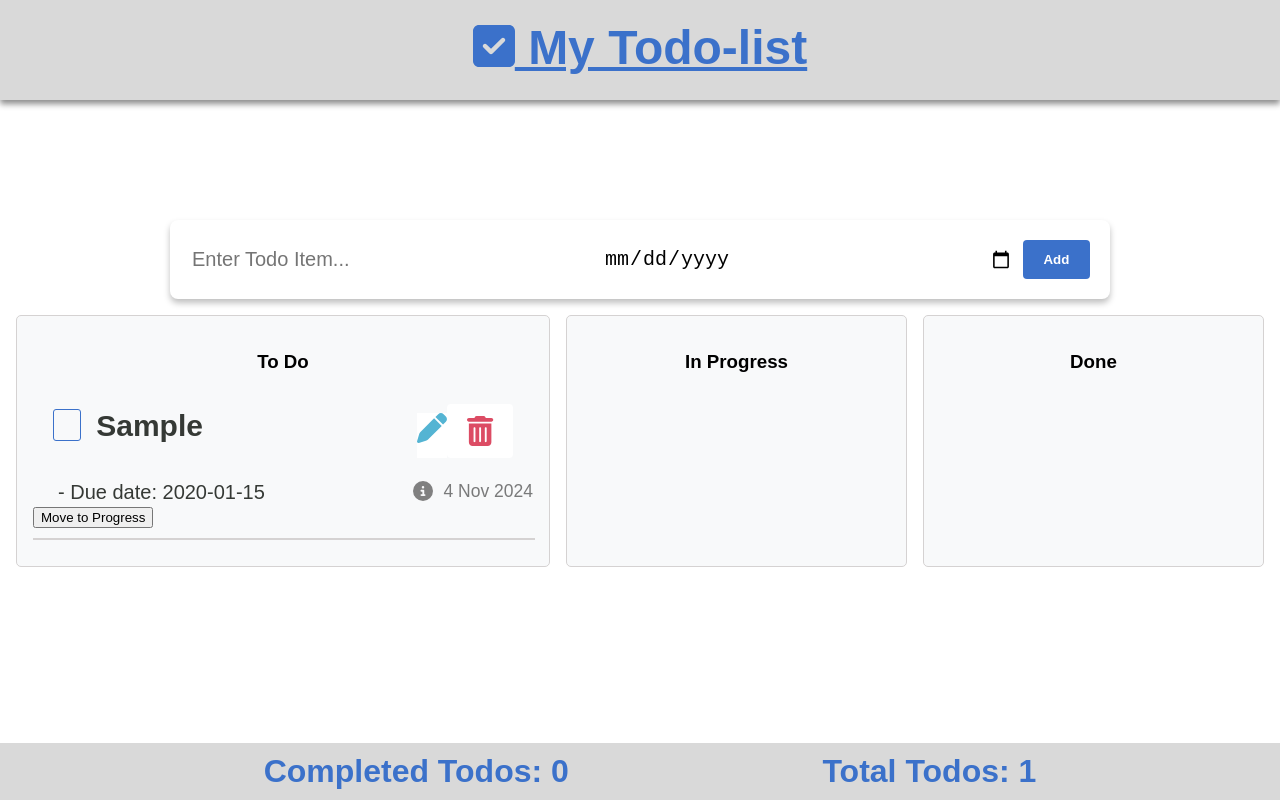
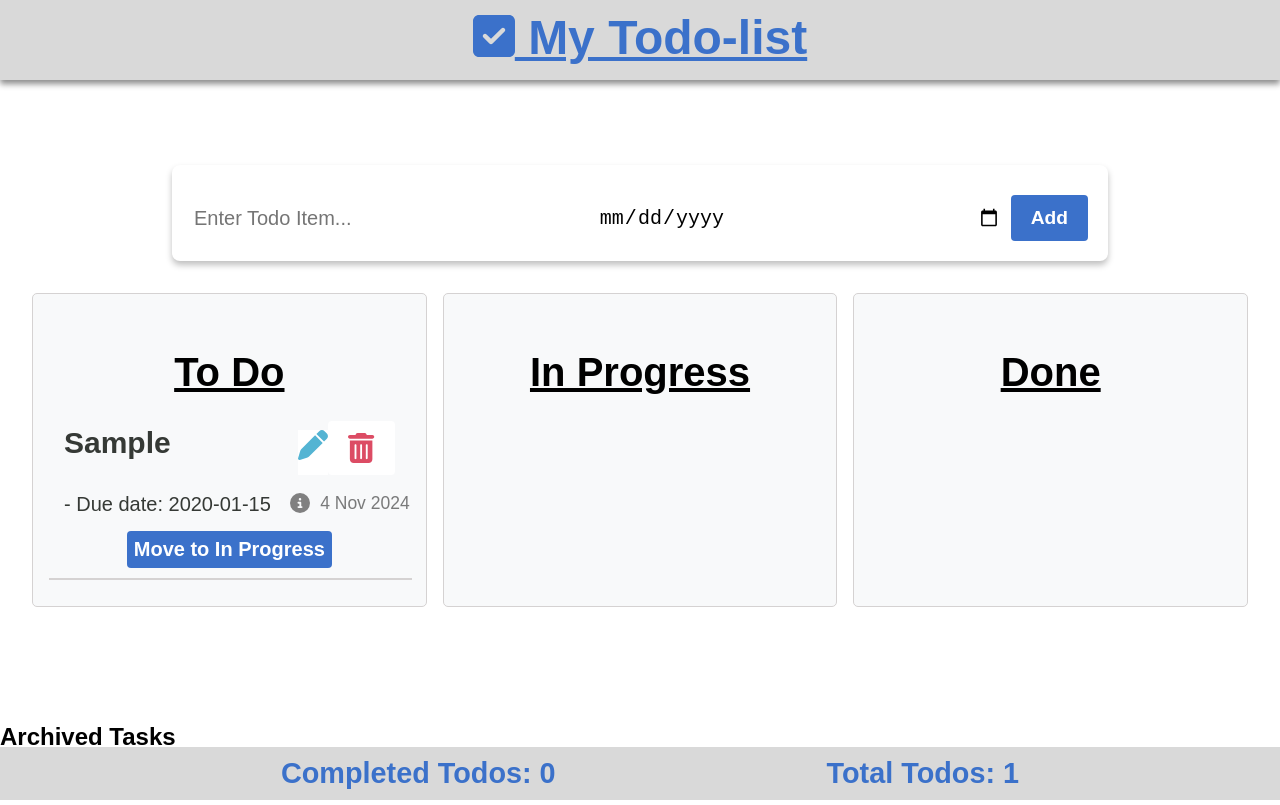
Before and after one commit to Wessam18/Todo-list-app, a React (Vite) app: page / in a window 1280 px wide. Both pictures are taken after typing "Sample", "2020-01-15" into the empty fields and a click on the button "Add". Built offline with nearby package versions, Linux system fonts and the light colour scheme.

Commit message:
add archive component

```diff
--- /dev/null
+++ b/src/components/Archive.jsx
@@ -0,0 +1,17 @@
+export default function Archive({ archive }) {
+    return (
+      <div className="archive-section">
+        <h2>Archived Tasks</h2>
+        {archive.length > 0 ? (
+          archive.map((item) => (
+            <div key={item.id} className="archived-item">
+              <span>{item.name}</span>
+              <span className="archived-date">{`Archived on: ${item.createdDate}`}</span>
+            </div>
+          ))
+        ) : (
+          <p>No tasks archived yet.</p>
+        )}
+      </div>
+    );
+  }
--- a/src/components/Todo.jsx
+++ b/src/components/Todo.jsx
@@ -1,18 +1,23 @@
-// TodoList.js
 import { useEffect, useState } from "react";
 import TodoItem from "./TodoItem";
 import EditTodoModal from "./EditTodoModal";
+import Archive from "./Archive";
 
 export default function TodoList({ todos, setTodos }) {
   const [todo, setTodo] = useState({ id: Date.now(), name: "", done: false, dueDate: "", createdDate: "", status: "todo" });
   const [editingTodo, setEditingTodo] = useState(null);
   const [isEditModalOpen, setIsEditModalOpen] = useState(false);
+  const [archive, setArchive] = useState(() => JSON.parse(localStorage.getItem("archive")) || []); // Load archive from localStorage
 
   const formatDate = (date) => `${date.getDate()} ${date.toLocaleString('default', { month: 'short' })} ${date.getFullYear()}`;
 
   useEffect(() => {
     localStorage.setItem("todos", JSON.stringify(todos));
   }, [todos]);
+
+  useEffect(() => {
+    localStorage.setItem("archive", JSON.stringify(archive));
+  }, [archive]);
 
   function handleSubmit(e) {
     e.preventDefault();
@@ -27,13 +32,14 @@ export default function TodoList({ todos, setTodos }) {
   }
 
   function handleDelete(item) {
+    setArchive([...archive, item]); // Move deleted task to archive
     setTodos(todos.filter((todo) => todo.id !== item.id));
   }
 
   function handleCheckboxClick(item) {
-    setTodos(todos.map((todo) =>
-      todo.id === item.id ? { ...todo, done: !todo.done } : todo
-    ));
+    if (item.status !== "done") {
+      setTodos(todos.map((todo) => todo.id === item.id ? { ...todo, done: !todo.done } : todo));
+    }
   }
 
   function openEditModal(item) {
@@ -48,9 +54,7 @@ export default function TodoList({ todos, setTodos }) {
 
   function handleEditSubmit(e) {
     e.preventDefault();
-    setTodos(todos.map((todo) =>
-      todo.id === editingTodo.id ? { ...editingTodo } : todo
-    ));
+    setTodos(todos.map((todo) => todo.id === editingTodo.id ? { ...editingTodo } : todo));
     setIsEditModalOpen(false);
     setEditingTodo(null);
   }
@@ -58,9 +62,13 @@ export default function TodoList({ todos, setTodos }) {
   // Function to change task status
   function advanceStatus(item) {
     const newStatus = item.status === "todo" ? "in-progress" : item.status === "in-progress" ? "done" : "todo";
-    setTodos(todos.map((todo) =>
-      todo.id === item.id ? { ...todo, status: newStatus } : todo
-    ));
+    setTodos(todos.map((todo) => todo.id === item.id ? { ...todo, status: newStatus, done: newStatus === "done" } : todo));
+  }
+
+  // Function to move a task from "Done" to "Archive"
+  function moveToArchive(item) {
+    setArchive([...archive, item]);
+    setTodos(todos.filter((todo) => todo.id !== item.id));
   }
 
   const columns = {
@@ -91,6 +99,7 @@ export default function TodoList({ todos, setTodos }) {
                 onCheckboxClick={handleCheckboxClick}
                 onEdit={openEditModal}
                 advanceStatus={advanceStatus}
+                moveToArchive={item.status === "done" ? moveToArchive : null} // Only pass moveToArchive for "Done" items
               />
             ))}
           </div>
@@ -105,6 +114,8 @@ export default function TodoList({ todos, setTodos }) {
           closeModal={() => setIsEditModalOpen(false)}
         />
       )}
+
+      <Archive archive={archive} />
     </>
   );
 }
--- a/src/components/TodoItem.jsx
+++ b/src/components/TodoItem.jsx
@@ -1,14 +1,15 @@
 import { FontAwesomeIcon } from '@fortawesome/react-fontawesome';
 import { faTrashCan, faPen, faCircleInfo, faSquareCheck, faSquare } from '@fortawesome/free-solid-svg-icons';
 
-export default function TodoItem({ item, onDelete, onCheckboxClick, onEdit, advanceStatus }) {
+export default function TodoItem({ item, onDelete, onEdit, advanceStatus, moveToArchive }) {
   return (
     <div className="item">
       <div className="item-name">
         <div className="check-title">
+          {/* Only render checkbox and "completed" class for tasks in "done" status */}
+          {item.status === "done" && (
             <FontAwesomeIcon
               icon={item.done ? faSquareCheck : faSquare}
-            onClick={() => onCheckboxClick(item)}
               className="checkbox-icon"
               style={{
                 color: item.done ? 'rgb(59, 113, 202, 1)' : 'transparent',
@@ -18,19 +19,17 @@ export default function TodoItem({ item, onDelete, onCheckboxClick, onEdit, adva
                 marginRight: '15px'
               }}
             />
-          <span
-            className={item.done ? "completed" : ""}
-            onClick={() => onCheckboxClick(item)}
-          >
-            {item.name}
-          </span>
+          )}
+          <span className={item.status === "done" && item.done ? "completed" : ""}>{item.name}</span>
         </div>
         <span>
+          {item.status !== "done" && (
             <FontAwesomeIcon
               icon={faPen}
               onClick={() => onEdit(item)}
               className="edit-btn"
             />
+          )}
           <FontAwesomeIcon
             icon={faTrashCan}
             onClick={() => onDelete(item)}
@@ -50,12 +49,18 @@ export default function TodoItem({ item, onDelete, onCheckboxClick, onEdit, adva
           <span className="created-date">{`${item.createdDate}`}</span>
         </div>
       </div>
-      {/* Conditional button rendering based on task status */}
-      {item.status !== "done" && (
-        <button onClick={() => advanceStatus(item)} className="status-btn">
-          {item.status === "todo" ? "Move to Progress" : "Move to Done"}
-        </button>
+
+      {/* Conditionally render buttons based on task status */}
+      {item.status === "todo" && (
+        <button onClick={() => advanceStatus(item)} className="move-btn">Move to In Progress</button>
       )}
+      {item.status === "in-progress" && (
+        <button onClick={() => advanceStatus(item)} className="move-btn">Move to Done</button>
+      )}
+      {item.status === "done" && (
+        <button onClick={() => moveToArchive(item)} className="archive-btn">Move to Archive</button>
+      )}
+
       <hr className="line" />
     </div>
   );
--- a/src/styles/style.css
+++ b/src/styles/style.css
@@ -9,7 +9,7 @@ body {
     text-align: center;
     font-weight: bold;
     height: 60px;
-    padding: 20px;
+    padding: 10px;
     font-size: 3em;
     box-shadow: 0 4px 6px rgba(0, 0, 0, 0.45);
     text-decoration: underline;
@@ -20,10 +20,11 @@ body {
     background-color: white;
     border-radius: 8px;
     padding: 20px;
-    width: 900px;
+    width: 90%;
+    max-width: 900px;
     margin: 0 auto;
-    margin-top: 120px;
-    box-shadow: 0 4px 6px rgb(0, 0, 0, 0.25);
+    margin-top: 85px;
+    box-shadow: 0 4px 6px rgba(0, 0, 0, 0.25);
 }
 
 .input-todo {
@@ -31,7 +32,6 @@ body {
     color: black;
     font-size: 20px;
     border: none;
-
 }
 
 .input-todo:focus {
@@ -39,43 +39,77 @@ body {
 }
 
 .add-btn {
-    display: inline-block;
     border: none;
     border-radius: 4px;
     background-color: rgb(59, 113, 202, 1);
     padding: 12px 20px;
     color: #ffffff;
     cursor: pointer;
-    width: 100px;
     font-weight: bold;
+    font-size: 1rem;
     margin-left: 10px;
-
 }
-
 .check-title {
     display: flex;
     justify-content: space-evenly;
+}
 
-}
+/* Flexbox Layout for Form */
 .container {
     display: flex;
-    justify-content: space-between;
+    flex-direction: column;
+    align-items: stretch;
 }
-
 .todo-list {
     background-color: white;
     border-radius: 8px;
     box-shadow: 0 4px 6px rgba(0, 0, 0, 0.1);
     padding: 20px;
-    margin-top: 50px;
-    margin-bottom: 35px;
-    margin-right: 300px;
+    width: 90%;
+    max-width: 500px;
+    margin: 0 auto;
+    margin-top: 20px;
+}
 
 
+.container input,
+.container button {
+    margin-top: 10px;
 }
 
+@media (min-width: 600px) {
+    .container {
+        flex-direction: row;
+        align-items: center;
+    }
+}
+
+/* Kanban Board */
+.kanban-board {
+    display: flex;
+    flex-direction: column;
+    gap: 1rem;
+    padding: 1rem;
+}
+
+.kanban-column {
+    background-color: #f8f9fa;
+    border: 1px solid #d5d2d2;
+    border-radius: 5px;
+    padding: 1rem;
+    margin-bottom: 2rem;
+    text-align: center;
+}
+
+@media (min-width: 768px) {
+    .kanban-board {
+        flex-direction: row;
+    }
+}
+
+/* Item and Todo List */
 .item {
-    width: 500px;
+    width: 100%;
     color: #353935;
     font-size: 20px;
     margin: 0 auto;
@@ -84,16 +118,24 @@ body {
 .item-name {
     font-weight: bold;
     font-size: 30px;
-    padding: 20px;
+    padding: 15px;
     display: flex;
     justify-content: space-between;
 }
 
 .line {
     border: 1px solid #d5d2d2;
-    width: 500px;
+    width: 100%;
 }
 
+
+/* Due Date and Footer */
+.due-date {
+    font-size: 20px;
+    margin-left: 15px;
+    display: flex;
+    justify-content: space-between;
+}
 .delete-btn {
     padding: 12px 20px;
     border: none;
@@ -123,20 +165,11 @@ body {
     bottom: 0;
     font-size: 2em;
     font-weight: bold;
-    text-align: center;
     width: 100%;
     background-color: rgb(217, 217, 217);
     padding: 10px;
+    text-align: center;
 }
-
-.due-date {
-    font-size: 20px;
-    margin-left: 25px; /* Adjust spacing as desired */
-    display: flex;
-    justify-content: space-between;
-
-}
-
 .created-date {
     font-size: 0.875em;
     color: rgb(79, 79, 79, 0.75);
@@ -199,9 +232,58 @@ body {
 .kanban-column h3 {
     text-align: center;
     margin-bottom: 1rem;
+    font-size: 40px;
+    font-weight: bold;
+    text-decoration: underline;
 }
 
 .status-select {
     margin-left: 1rem;
     cursor: pointer;
 }
+
+/* Responsive Breakpoints */
+@media (min-width: 600px) {
+    .header {
+        font-size: 2.5em;
+    }
+
+    .footer {
+        font-size: 1.8em;
+    }
+
+    .kanban-board {
+        padding: 2rem;
+    }
+
+    .add-btn {
+        font-size: 1.2rem;
+        width: auto;
+    }
+}
+
+@media (min-width: 900px) {
+    .header {
+        font-size: 3em;
+    }
+
+    .form, .todo-list {
+        width: 70%;
+    }
+}
+
+.move-btn, .archive-btn {
+    background-color: rgb(59, 113, 202, 1);
+    color: #ffffff;
+    border: none;
+    border-radius: 4px;
+    font-weight: bold;
+    cursor: pointer;
+    font-size: 20px;
+    padding: 7px;
+    margin-top: 15px;
+}
+
+.archive-btn{
+    background-color: rgb(220, 76, 100, 1);
+}
```
Lines whose indentation alone changed are shown as unchanged.
